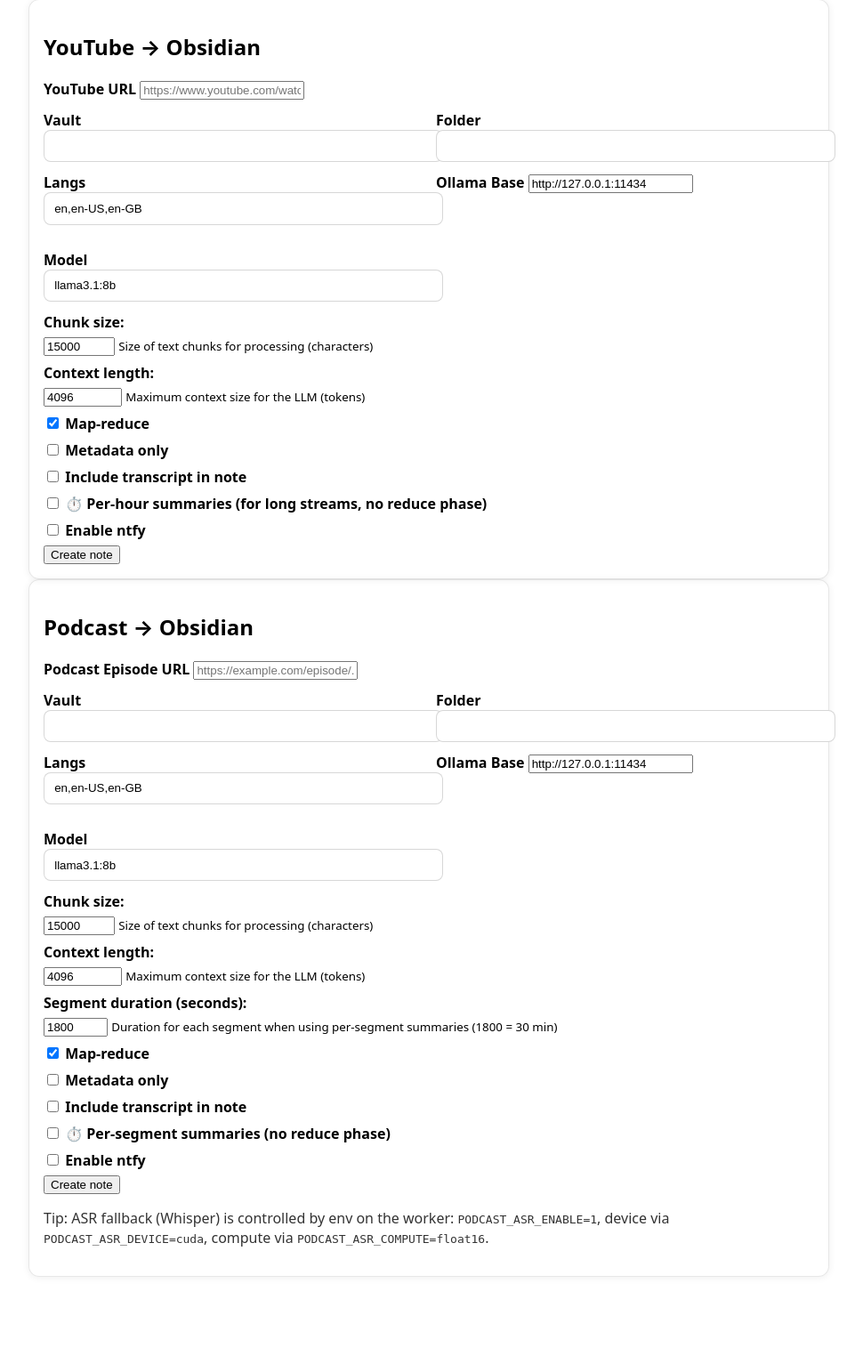
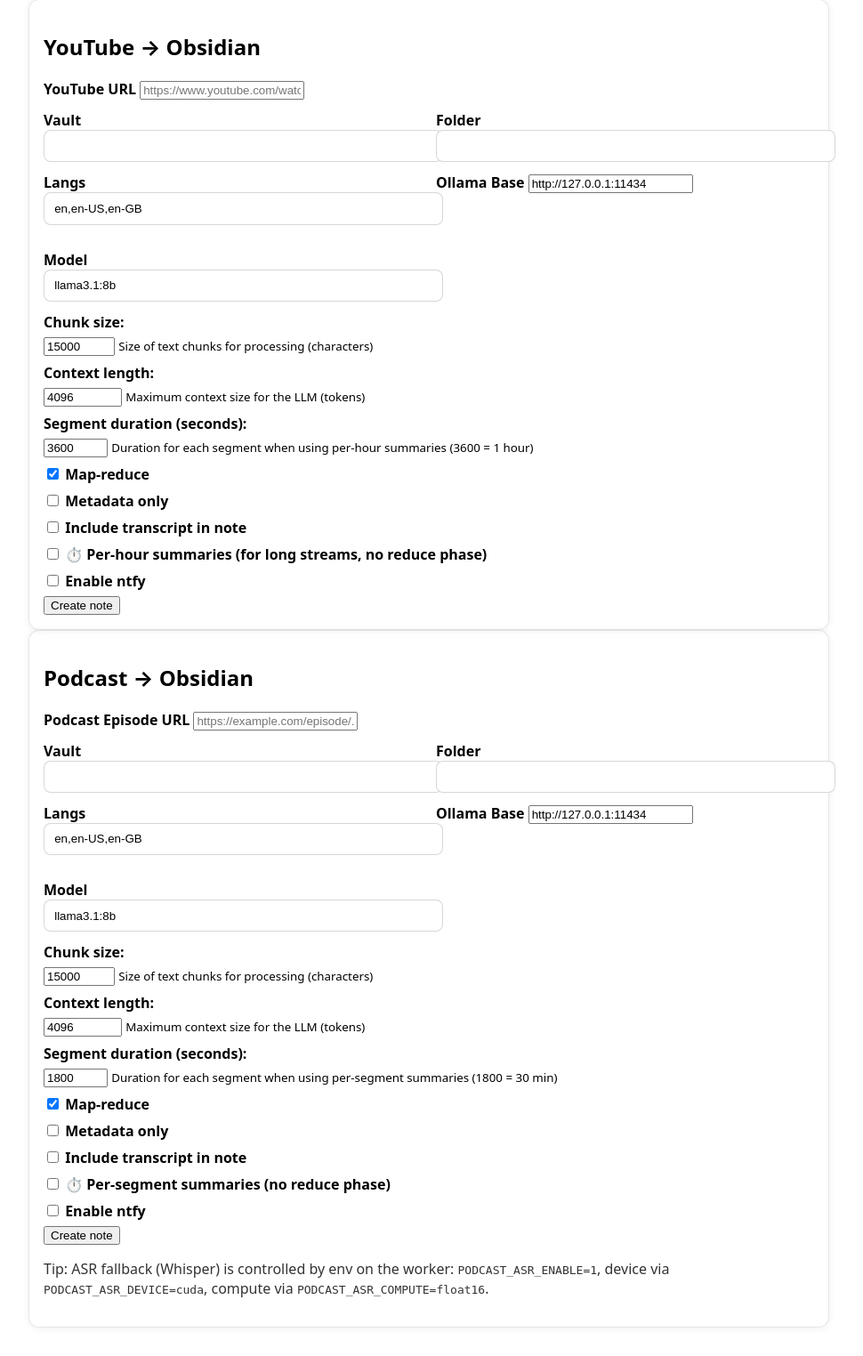
Before and after one commit to humandecoded/youtube-podcast-transcript-obsidian-webapp, a Flask app: page / in a window 1280 px wide. Shown: the part 143-1667 px from the top of the page at 89% size, without its empty margins (158-1128 px from the left). Before the commit the page ends 1578 px from the top, so only its background shows below. Run offline with Flask 3, Linux system fonts and the light colour scheme; some libraries are stand-ins or nearby versions.

Commit message:
added custom selection for YT section length

```diff
--- a/app.py
+++ b/app.py
@@ -169,6 +169,14 @@
     except Exception:
         context_length = 4096
 
+    # Get segment duration from form, default to 3600 (1 hour) if not provided or invalid
+    try:
+        segment_duration = int(request.form.get("segment_duration", 3600))
+        if segment_duration < 60:  # minimum 1 minute
+            segment_duration = 3600
+    except Exception:
+        segment_duration = 3600
+
     job = create_job_with_notification(
         process_youtube,
         args=(url,),
@@ -183,6 +191,8 @@
             "include_transcript": include_transcript,
             "chunk_size": chunk_size,
             "context_length": context_length,
+            "per_hour": per_hour,
+            "segment_duration": segment_duration,
             "per_hour": per_hour,
         },
         description=f"YouTube→Obsidian for {url}",
--- a/services/youtube_notes.py
+++ b/services/youtube_notes.py
@@ -407,12 +407,14 @@
     context_length: int = 4096,
     segments: Optional[List[Dict[str, Any]]] = None,
     per_hour: bool = False,
+    segment_duration: int = 3600,
 ) -> str:
     """Summarize the transcript with a local Ollama model.
 
     Args:
-        per_hour: If True, create independent hourly summaries without reduce phase.
+        per_hour: If True, create independent summaries without reduce phase.
                  Requires segments parameter.
+        segment_duration: Duration in seconds for each segment (default: 3600 = 1 hour).
     """
     if not _check_ollama(base_url):
         raise RuntimeError(f"{base_url} does not look like an Ollama server (/api/tags not OK).")
@@ -444,7 +446,7 @@
 
     # Per-hour mode: independent summaries without reduce phase
     if per_hour and segments:
-        time_chunks = chunk_segments_by_duration(segments, duration_seconds=3600)
+        time_chunks = chunk_segments_by_duration(segments, duration_seconds=segment_duration)
         if not time_chunks:
             return "# Summary\n\n_(No content to summarize)_"
 
@@ -465,7 +467,7 @@
             )
 
             summary = call_ollama_any(base_url, model, hour_prompt, context_length)
-            result_parts.append(f"## Hour {i}: {start_hms} - {end_hms}\n\n{summary}")
+            result_parts.append(f"## Segment {i}: {start_hms} - {end_hms}\n\n{summary}")
 
         return "# Summary\n\n" + "\n\n".join(result_parts)
 
@@ -600,6 +602,7 @@
     chunk_size: int = 15000,
     context_length: int = 4096,
     per_hour: bool = False,
+    segment_duration: int = 3600,
 ) -> Dict[str, Any]:
     """
     Main entrypoint used by Flask/RQ.
@@ -650,6 +653,7 @@
             context_length=context_length,
             segments=segments,
             per_hour=per_hour,
+            segment_duration=segment_duration,
         )
 
     note_path: Optional[str] = None
--- a/templates/index.html
+++ b/templates/index.html
@@ -27,6 +27,11 @@
 <label for="context_length">Context length:</label>
 <input type="number" id="context_length" name="context_length" value="{{ defaults.context_length or 32000 }}" min="512" max="128000">
 <small>Maximum context size for the LLM (tokens)</small>
+</div>
+<div class="form-group">
+<label for="yt_segment_duration">Segment duration (seconds):</label>
+<input type="number" id="yt_segment_duration" name="segment_duration" value="3600" min="60" max="7200" step="60">
+<small>Duration for each segment when using per-hour summaries (3600 = 1 hour)</small>
 </div>
 <label><input type="checkbox" name="map_reduce" checked> Map-reduce</label>
 <label><input type="checkbox" name="no_summary"> Metadata only</label>
```
